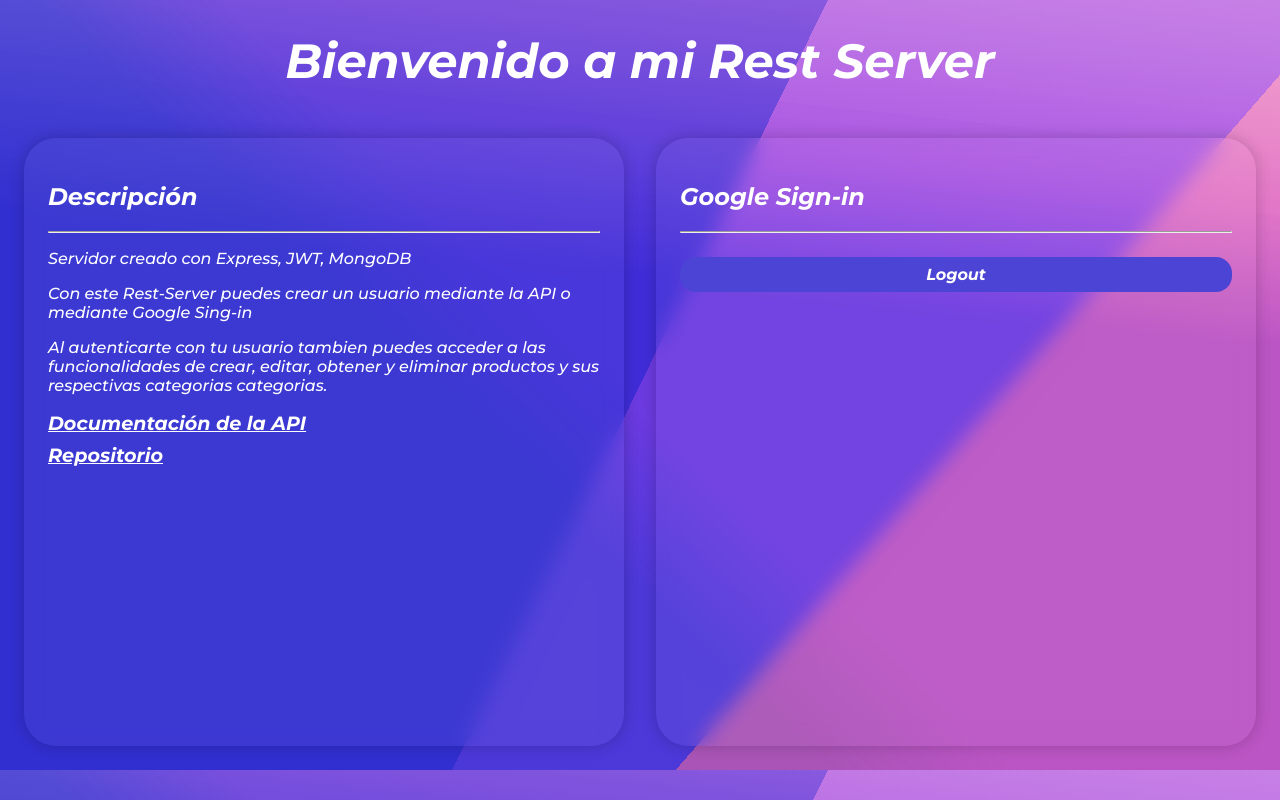
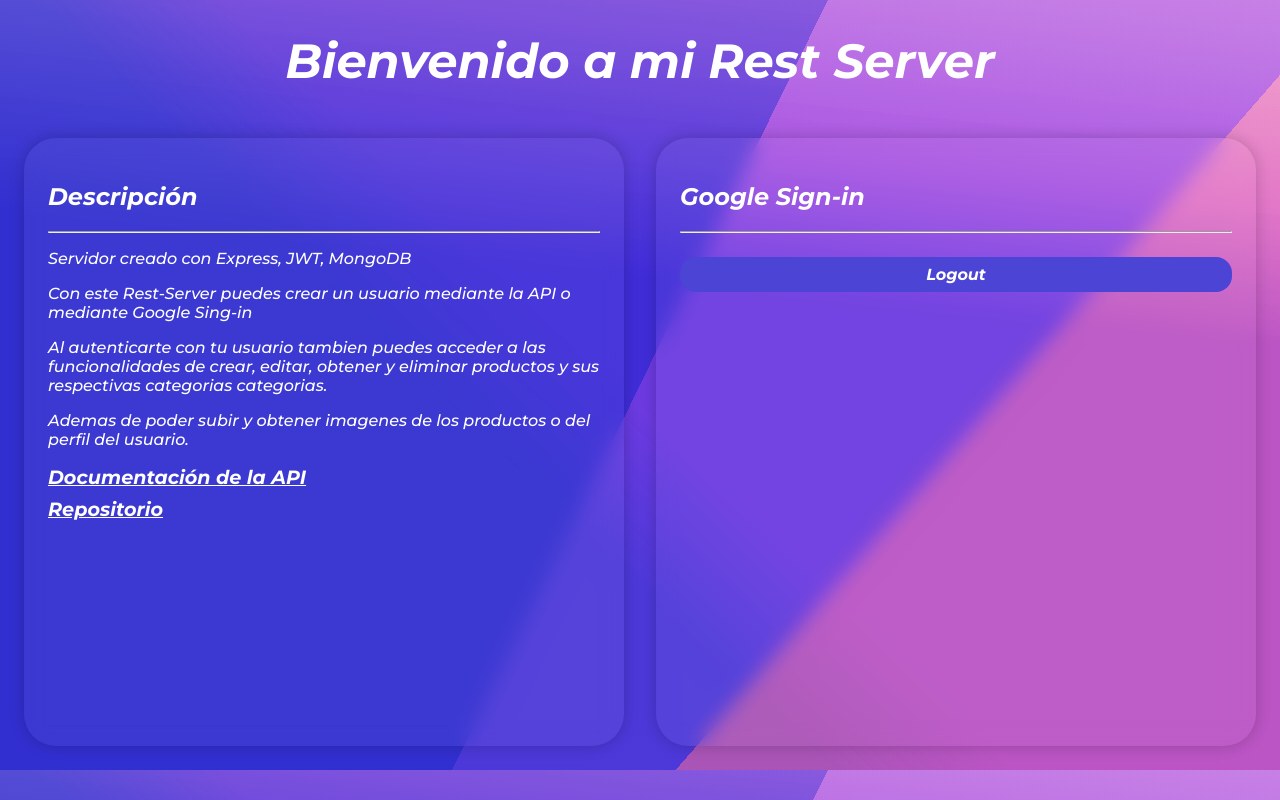
Before and after one commit to edu7130/node-rest-server, a website: page public/index.html in a window 1280 px wide. Drawn offline with Linux system fonts and the light colour scheme.

Commit message:
public page updated

```diff
--- a/public/index.html
+++ b/public/index.html
@@ -27,6 +27,9 @@
         Al autenticarte con tu usuario tambien puedes acceder a las funcionalidades de crear, editar, obtener y eliminar
         productos y sus respectivas categorias categorias.
       </p>
+      <p>
+        Ademas de poder subir y obtener imagenes de los productos o del perfil del usuario.
+      </p>
       <a class="link-api" href="https://documenter.getpostman.com/view/7615718/UVkgxJnt" target="_Blank">Documentación de la API</a>
       <a class="link-api" href="https://github.com/edu7130/node-rest-server" target="_Black">Repositorio</a>
     </section>
```
